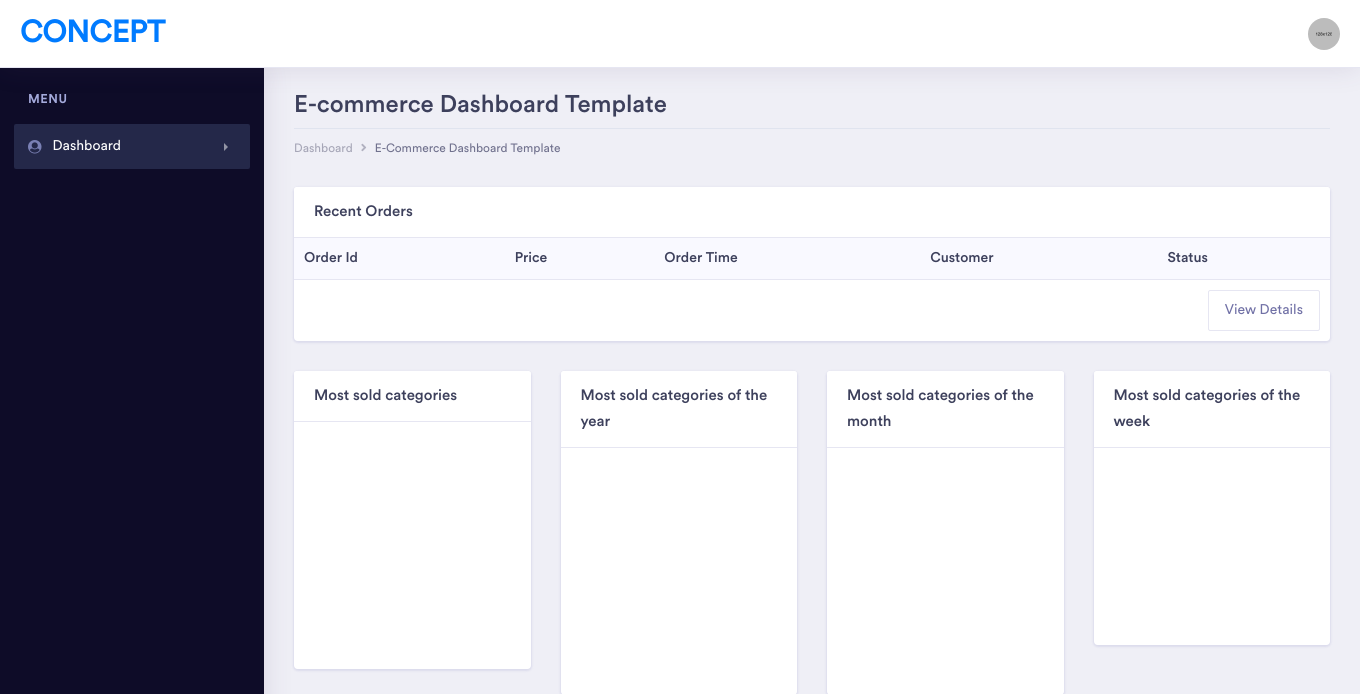
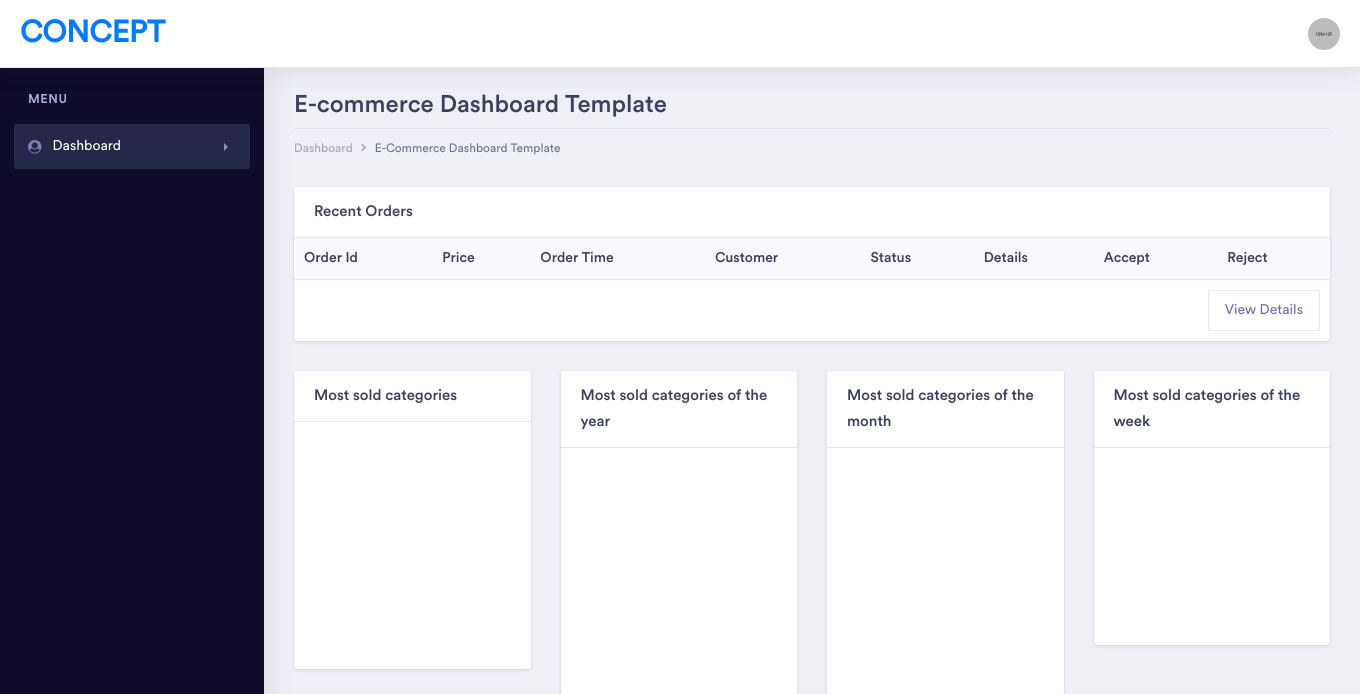
Before and after one commit to PouryaMansouri/maktab98GroupProject, a Django app: template accounts/templates/accounts/dashboard.html in a window 1360 px wide; the page is wider, and only the part inside the window is pictured. Shown: the top 694 px of that part. Run offline with Django 4.2, Linux system fonts and the light colour scheme; the template is opened without the code that fills it, so the values that code supplies are empty; some libraries are stand-ins or nearby versions; some web fonts are replaced.

Commit message:
feat: add accept reject detail butt with cleaning

```diff
--- a/accounts/templates/accounts/dashboard.html
+++ b/accounts/templates/accounts/dashboard.html
@@ -86,6 +86,10 @@
                                                         <th class="border-0">Order Time</th>
                                                         <th class="border-0">Customer</th>
                                                         <th class="border-0">Status</th>
+                                                        <th class="border-0">Details</th>
+                                                        <th class="border-0">Accept</th>
+                                                        <th class="border-0">Reject</th>
+
                                                     </tr>
                                                 </thead>
                                                 <tbody>
@@ -99,8 +103,11 @@
                                                             <span class="badge-dot {% if order.status == 'p' %}badge-brand {% elif order.status == 'r' %}badge-danger {% else %} badge-success {% endif %}mr-1"></span>
                                                             {% if order.status == 'p' %}Pending {% elif order.status == 'r' %}Rejected {% else %} Accepted {% endif %}
                                                         </td>
-
-                                                        <!-- <td><span class="badge-dot badge-success mr-1"></span>Delivered </td> -->
+                                                        <td><a href="{% url 'accounts:order_detail' order.pk %}" class="btn btn-primary"> details </a></td>
+                                                        {% if order.status == 'p' %}
+                                                        <td><a href="{% url 'orders:order_accept' order.pk %}" class="btn btn-success">accept</a></td>
+                                                        <td><a href="{% url 'orders:order_reject' order.pk %}" class="btn btn-danger">reject</a></td>
+                                                        {% endif %}
                                                     </tr>
                                                     {% endfor %}
                                                     <tr>
```
